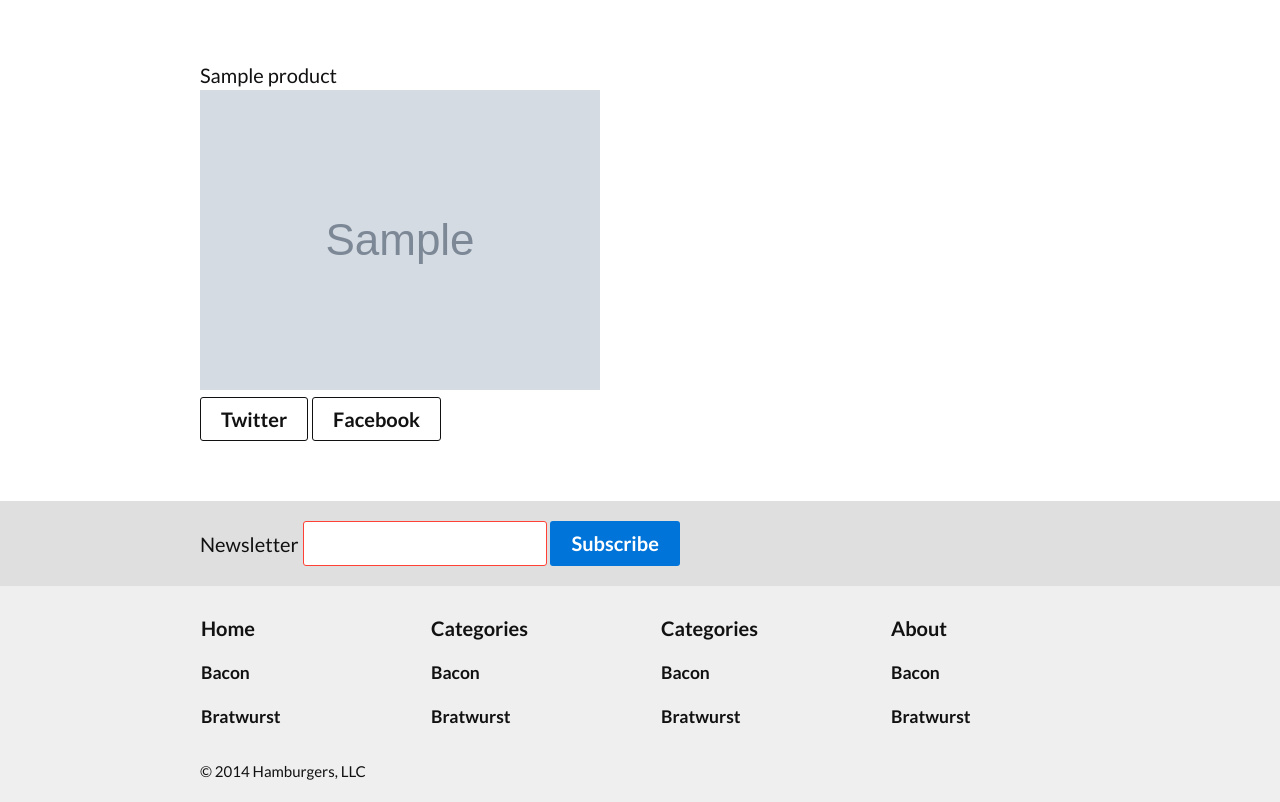
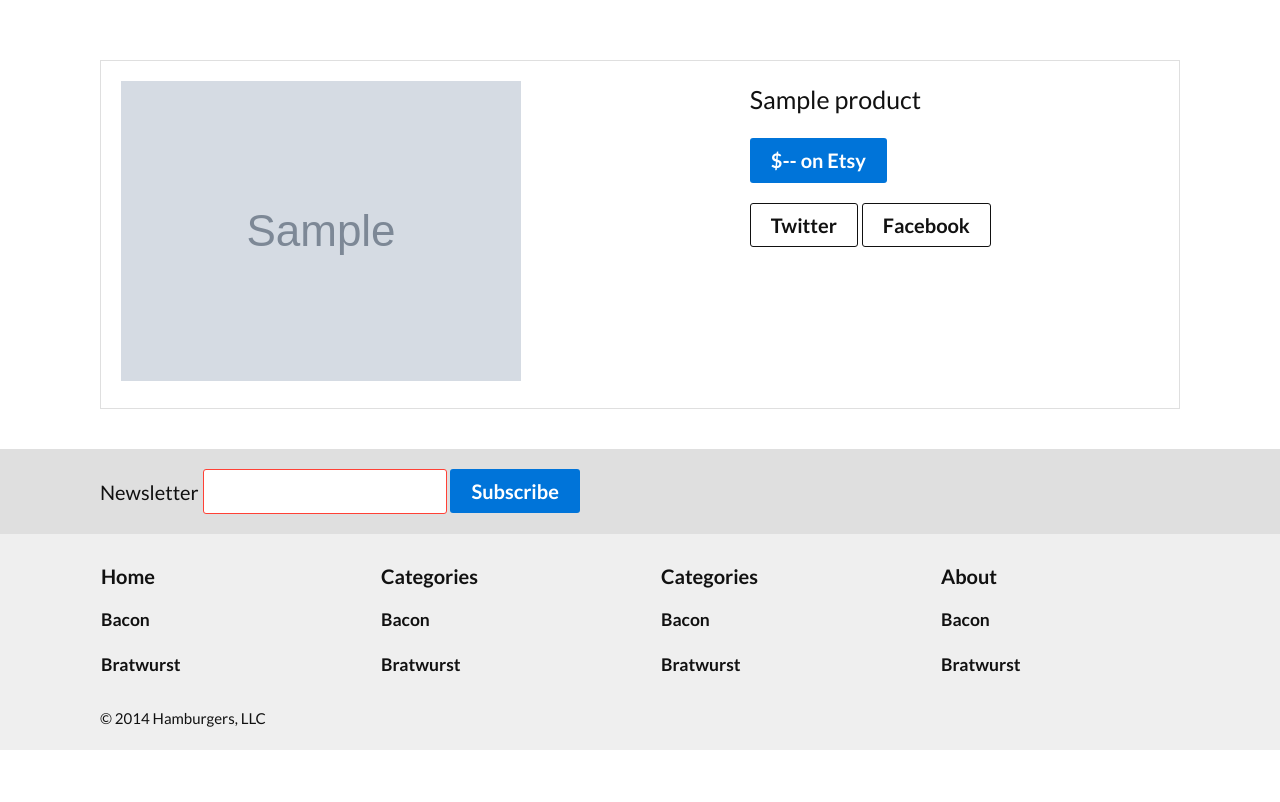
Before and after one commit to brendansudol/uncoverly, a Django app: page /p/1 in a window 1280 px wide. Shown: the part 65-867 px from the top of the page. After the commit the page ends 815 px from the top, so only its background shows below. Run offline with Django 3.2, Linux system fonts and the light colour scheme; tables that the repository leaves empty hold one stand-in row (values such as "Sample post"); grey boxes marked "Sample" are stand-in pictures; style sheets or scripts are compiled from the project's sources; some libraries are stand-ins or nearby versions.

Commit message:
basic page styling (product, category)

```diff
--- a/web/static/sass/_base.scss
+++ b/web/static/sass/_base.scss
@@ -19,5 +19,5 @@
 }
 
 .container {
-    max-width: 44em;
+    max-width: 54em;
 }
--- a/web/templates/web/product.html
+++ b/web/templates/web/product.html
@@ -2,25 +2,57 @@
 
 
 {% block content %}
-<div>{{ product.title }}</div>
-<img src="{{ product.image_main }}">
-<div class="mb2">
-  <a target="_blank" href="https://twitter.com/intent/tweet?text=foo&amp;hashtags=uncoverly" class="btn btn-outline">Twitter</a>
-  <a target="_blank" href="http://www.facebook.com/sharer/sharer.php?u=http://www.uncoverly.com/p/186372207" class="btn btn-outline">Facebook</a>
+<div class="clearfix bg-white border">
+  <div class="col sm-col-7 p2">
+    <img src="{{ product.image_main }}">
+  </div>
+  <div class="col sm-col-5 p2">
+    <div class="h3 mb2">
+      {{ product.title }}
+    </div>
+    <div class="mb2">
+      <a class="btn btn-primary" href="#!">$-- on Etsy</a>
+    </div>
+    <div class="mb2">
+      <a target="_blank" href="https://twitter.com/intent/tweet?text=foo&amp;hashtags=uncoverly" class="btn btn-outline">Twitter</a>
+      <a target="_blank" href="http://www.facebook.com/sharer/sharer.php?u=http://www.uncoverly.com/p/186372207" class="btn btn-outline">Facebook</a>
+    </div>
+  </div>
 </div>
+
 
 {% if more_category|length %}
 <h2>More from {{ product.category }}</h2>
+<div class="clearfix mxn1">
 {% for p in more_category %}
-  <p>{{ p.pk }}</p>
+  <div class="col col-6 sm-col-3 border-box p1">
+    <div class="bg-white border rounded">
+    {% if p.image_main %}
+      <a href="{% url 'web:product' p.pk %}">
+        <img class="block" src="{{ p.image_main }}">
+      </a>
+    {% endif %}
+    </div>
+  </div>
 {% endfor %}
+</div>
 {% endif %}
 
 {% if more_seller|length %}
 <h2>More from {{ product.seller.name }}</h2>
+<div class="clearfix mxn1">
 {% for p in more_seller %}
-  <p>{{ p.pk }}</p>
+  <div class="col col-6 sm-col-3 border-box p1">
+    <div class="bg-white border rounded">
+    {% if p.image_main %}
+      <a href="{% url 'web:product' p.pk %}">
+        <img class="block" src="{{ p.image_main }}">
+      </a>
+    {% endif %}
+    </div>
+  </div>
 {% endfor %}
+</div>
 {% endif %}
 {% endblock %}
 
```
Also changed, not shown: web/templates/web/categories.html (+12 -3 lines).
